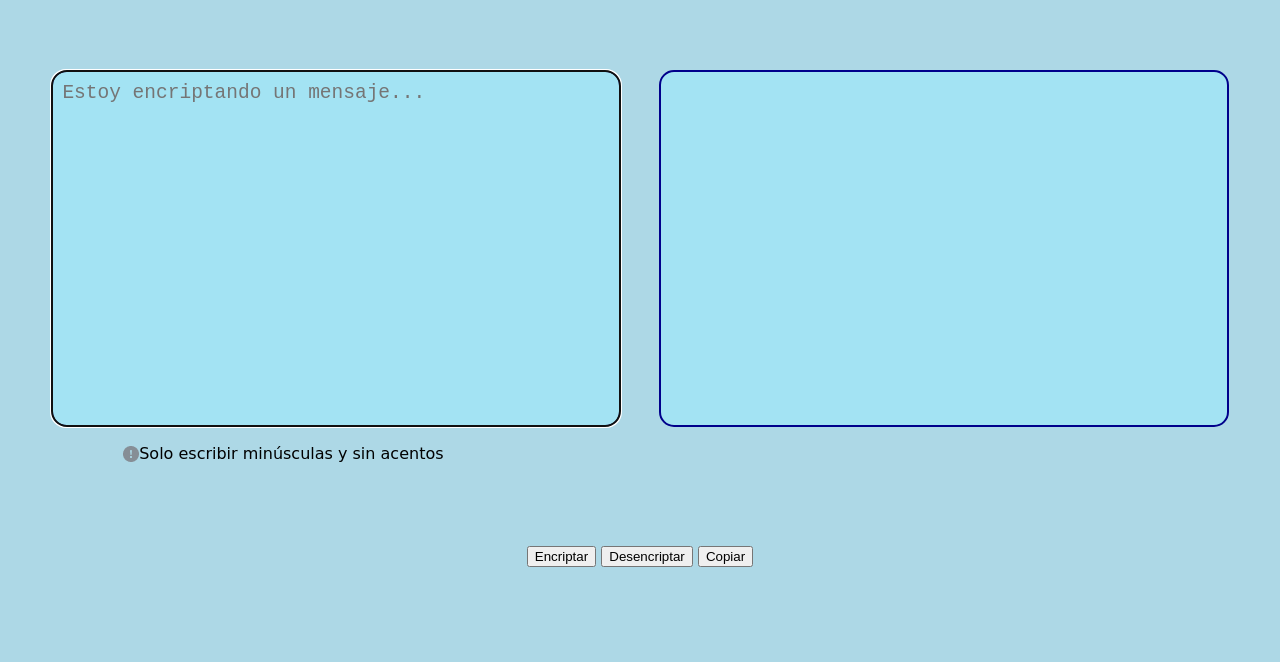
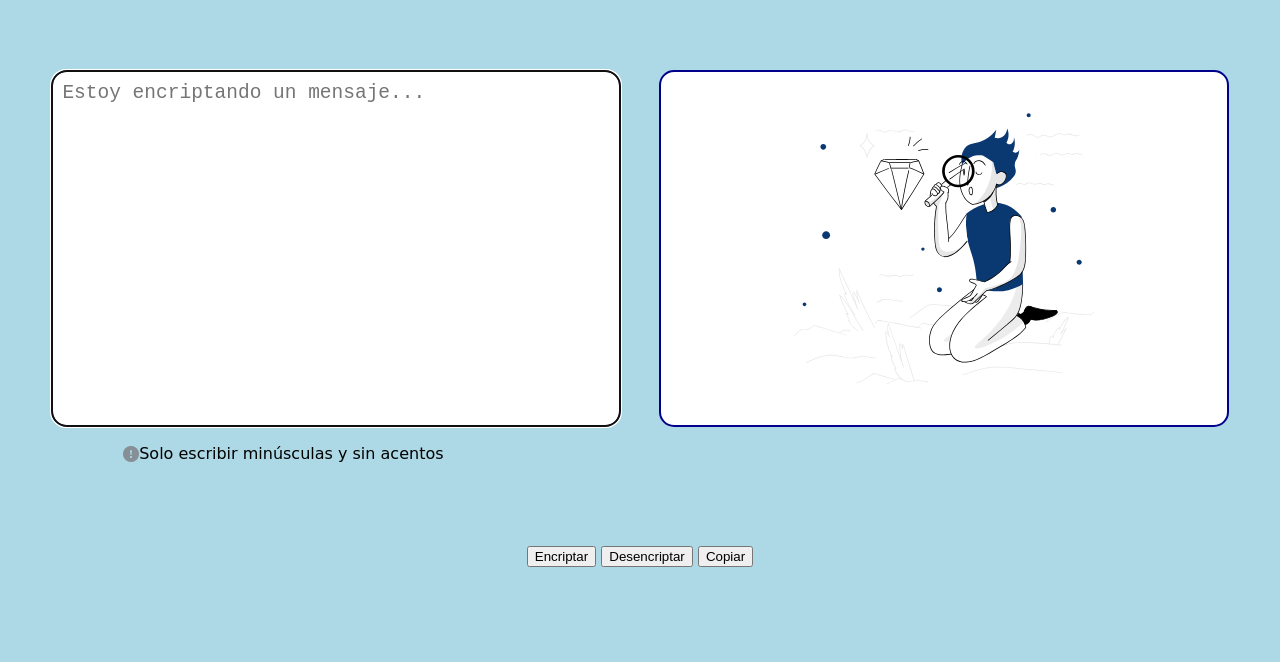
Before and after one commit to Fernando90716/ChallengeEncripter, a plain HTML site: page index.html in a window 1280 px wide. Shown: the part 138-800 px from the top of the page. Drawn offline with Linux system fonts and the light colour scheme; a web font is replaced by a local one.

Commit message:
Encriptador terminado casi en su totalidad

```diff
--- a/Estilo encriptador.css
+++ b/Estilo encriptador.css
@@ -10,8 +10,8 @@ html, body {
 }
 
 ::-webkit-scrollbar-thumb{
-    background-color:darkblue;
-    border-radius: 12px;
+    background-color:rgb(60, 60, 156);
+    border-radius: 22px;
 }
 
 header {
@@ -58,7 +58,6 @@ main {
     width: 90%;
     height: 70%;
     border-radius: 15px;
-    background-color: rgb(163, 227, 243);
     resize: none;
     font-size: 1.5em;
     color: darkblue;
@@ -76,7 +75,10 @@ main {
     width: 90%;
     height: 70%;
     border-radius: 15px;
-    background-color: rgb(163, 227, 243);
+    background-image: url(Imagenes/mensaje.svg);
+    background-repeat: no-repeat;
+    background-position: center;
+    background-size: 300px;
     resize: none;
     font-size: 1.5em;
     color: darkblue;
--- a/Script encriptador.js
+++ b/Script encriptador.js
@@ -3,6 +3,7 @@ const textoResultado = document.querySelector(".texto-salida");
 
 function botonEncriptar()
 {
+    document.getElementById("salida").style.background = "white";
     const textoEncriptado = encriptar(entradaTexto.value);
     entradaTexto.value = "";
     textoResultado.value = textoEncriptado;
@@ -10,6 +11,7 @@ function botonEncriptar()
 
 function botonDesencriptar()
 {
+    document.getElementById("salida").style.background = "white";
     const textoDesencriptado = desencriptar(entradaTexto.value);
     entradaTexto.value = "";
     textoResultado.value = textoDesencriptado;
```
